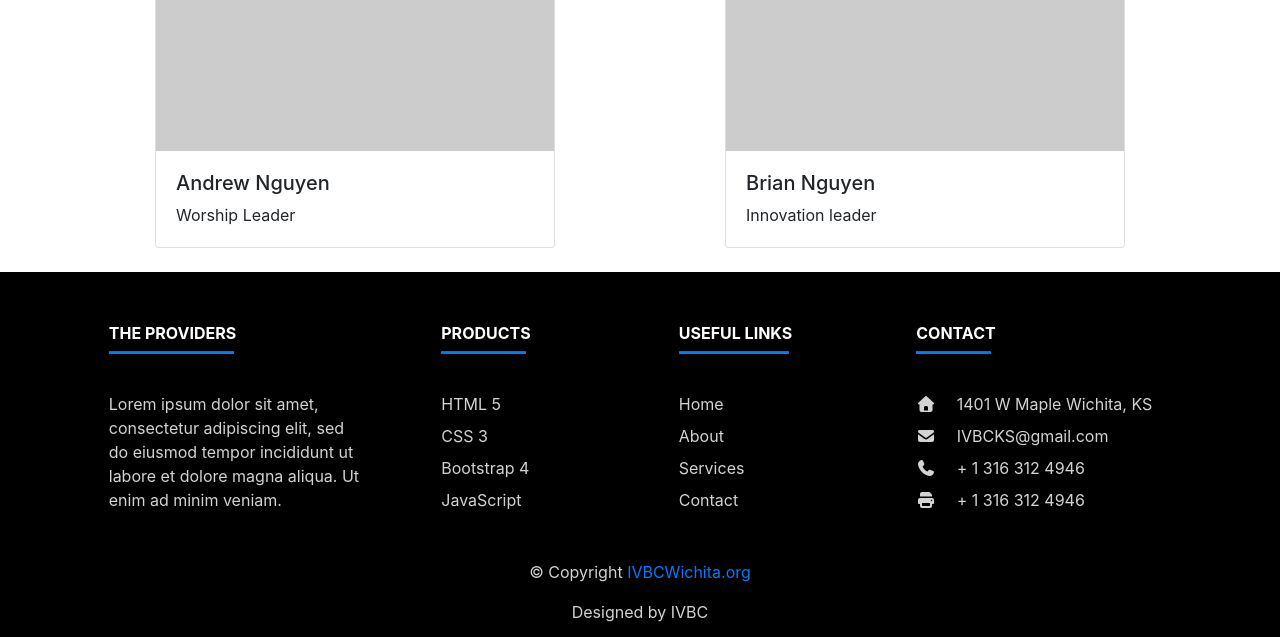
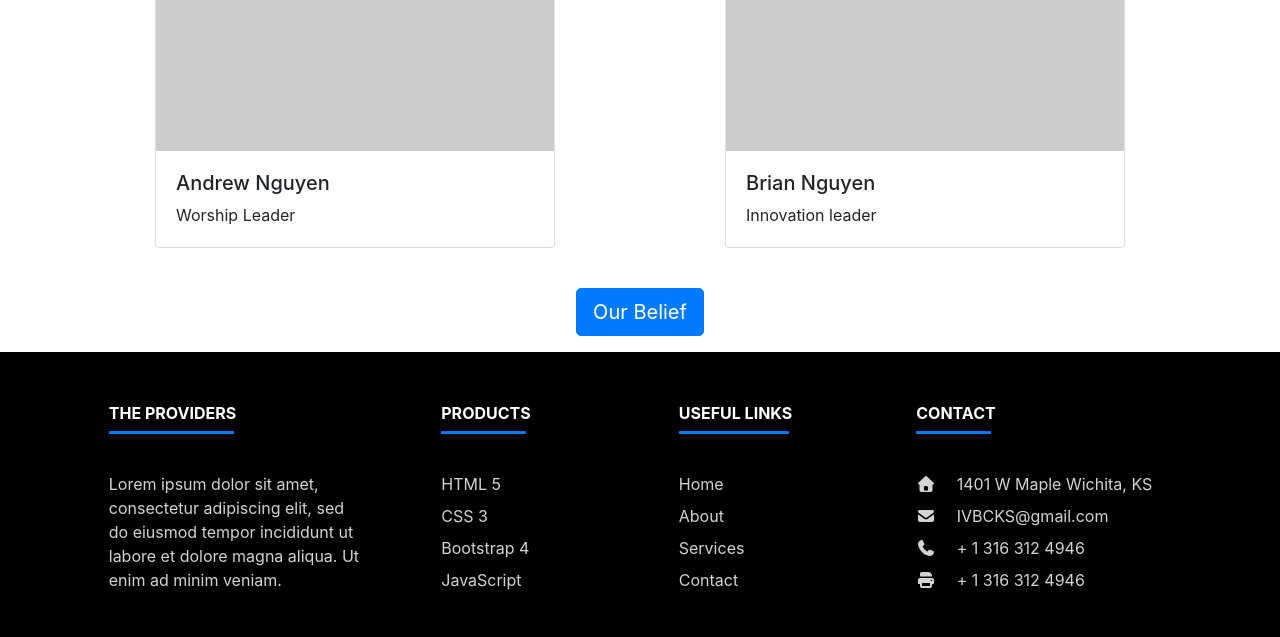
Before and after one commit to anguyen0615/IVBCWichita, a plain HTML site: page pages/about.html in a window 1280 px wide. Shown: the part 2702-3339 px from the top of the page. Drawn offline with nearby package versions, Linux system fonts and the light colour scheme; placeholder pictures from the web are drawn by us.

Commit message:
Finalized About & Belief Page
Added in a button at the bottom of the page to redirect to About/Belief page.

```diff
--- a/pages/about.html
+++ b/pages/about.html
@@ -156,6 +156,14 @@
 
   </section>
 
+  <div class="container my-3">
+    <div class="row text-center">
+      <div class="col-12">
+        <a class="btn btn-primary btn-lg" href="./belief.html" role="button">Our Belief</a>
+      </div>
+    </div>
+  </div>
+
   <footer class="page-footer bg-dark pt-1">
 
     <div class="container text-center text-md-left mt-5">
--- a/styles.scss
+++ b/styles.scss
@@ -224,5 +224,9 @@ html{
 
     .belief-hero-row{
         padding-top: 8rem;
+
+        h3{
+            color: white;
+        }
     }
 }
```
Also changed, not shown: pages/belief.html (+8 -0 lines), styles.css, 1 other file.
